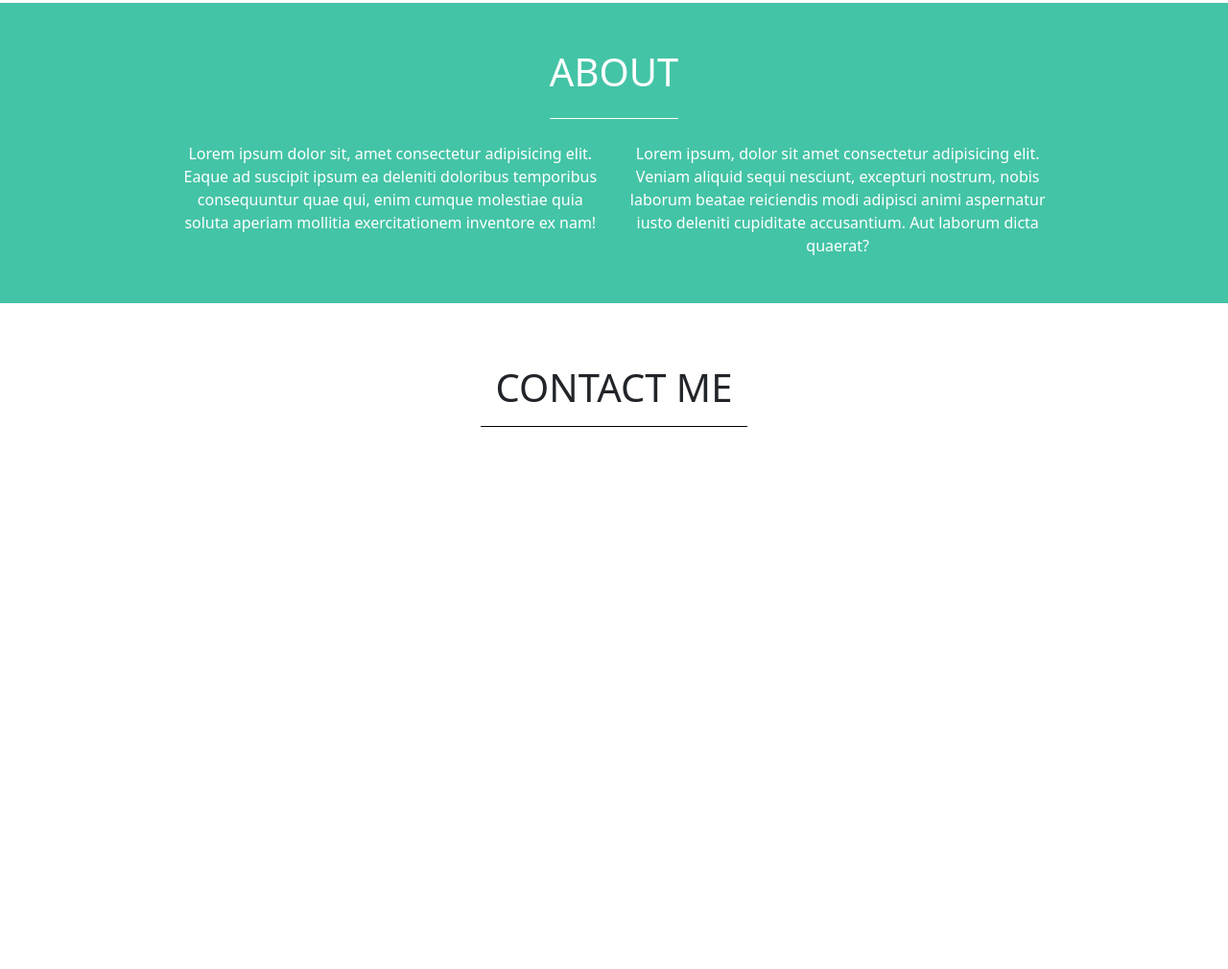
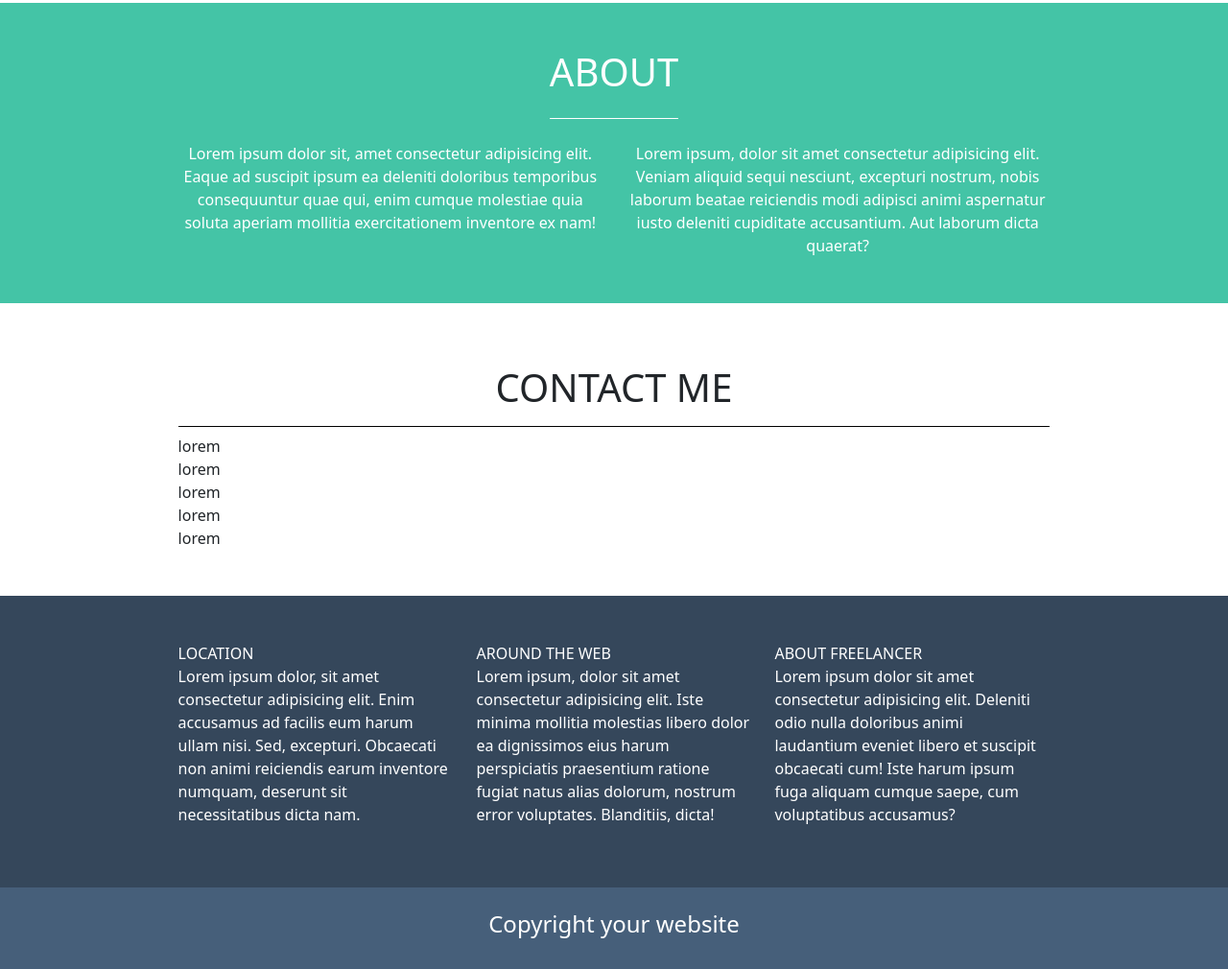
Before and after one commit to manu-devops98/html-css-bootstrap-freelancer, a plain HTML site: page index.html in a window 1280 px wide. Shown: the part 966-1976 px from the top of the page at 96% size. Before the commit the page ends 1467 px from the top, so only its background shows below. Drawn offline with nearby package versions, Linux system fonts and the light colour scheme.

Commit message:
add footer + copyright section

```diff
--- a/css/style.css
+++ b/css/style.css
@@ -3,7 +3,8 @@
     width: 80%;
 }
 
-header {
+header,
+.copyright {
     background-color: #465F7A;
     color: var(--bs-white);
 }
@@ -28,3 +29,9 @@ header {
 .about h1 {
     border-bottom: 1px solid white;
 }
+
+
+footer {
+    background-color: #35475B;
+    color: white;
+}
--- a/index.html
+++ b/index.html
@@ -66,13 +66,49 @@
 
  <section class="contact container-fluid">
      <div class="container">
-         <div class="row justify-content-center text-center">
-             <div class="col-lg-12 p-5">
-                 <h1 class="d-inline-block p-3">CONTACT ME</h1>
+         <div class="row">
+             <div class="col-lg-12 justify-content-center p-5">
+                 <h1 class="text-center p-3">CONTACT ME</h1>
+                 <div class="row mt-2">
+                     <div class="col-lg-12">lorem</div>
+                     <div class="col-lg-12">lorem</div>
+                     <div class="col-lg-12">lorem</div>
+                     <div class="col-lg-12">lorem</div>
+                     <div class="col-lg-12">lorem</div>
+                 </div>
              </div>
          </div>
      </div>
+ </section>
 
+ <footer class="container-fluid">
+     <div class="container">
+        <div class="row">
+            <div class="col-lg-12 justify-content-center p-5">
+                <div class="row">
+                    <div class="col-lg">LOCATION
+                        <p>Lorem ipsum dolor, sit amet consectetur adipisicing elit. Enim accusamus ad facilis eum harum ullam nisi. Sed, excepturi. Obcaecati non animi reiciendis earum inventore numquam, deserunt sit necessitatibus dicta nam.</p>
+                    </div>
+                    <div class="col-lg">AROUND THE WEB
+                        <p>Lorem ipsum, dolor sit amet consectetur adipisicing elit. Iste minima mollitia molestias libero dolor ea dignissimos eius harum perspiciatis praesentium ratione fugiat natus alias dolorum, nostrum error voluptates. Blanditiis, dicta!</p>
+                    </div>
+                    <div class="col-lg">ABOUT FREELANCER
+                        <p>Lorem ipsum dolor sit amet consectetur adipisicing elit. Deleniti odio nulla doloribus animi laudantium eveniet libero et suscipit obcaecati cum! Iste harum ipsum fuga aliquam cumque saepe, cum voluptatibus accusamus?</p>
+                    </div>
+                </div>
+            </div>
+         </div>
+     </div>
+ </footer>
+
+ <section class="copyright container-fluid">
+     <div class="container">
+         <div class="row p-4">
+             <div class="col-lg text-center">
+                 <h4>Copyright your website</h4>
+             </div>
+         </div>
+     </div>
  </section>
 
 
```
